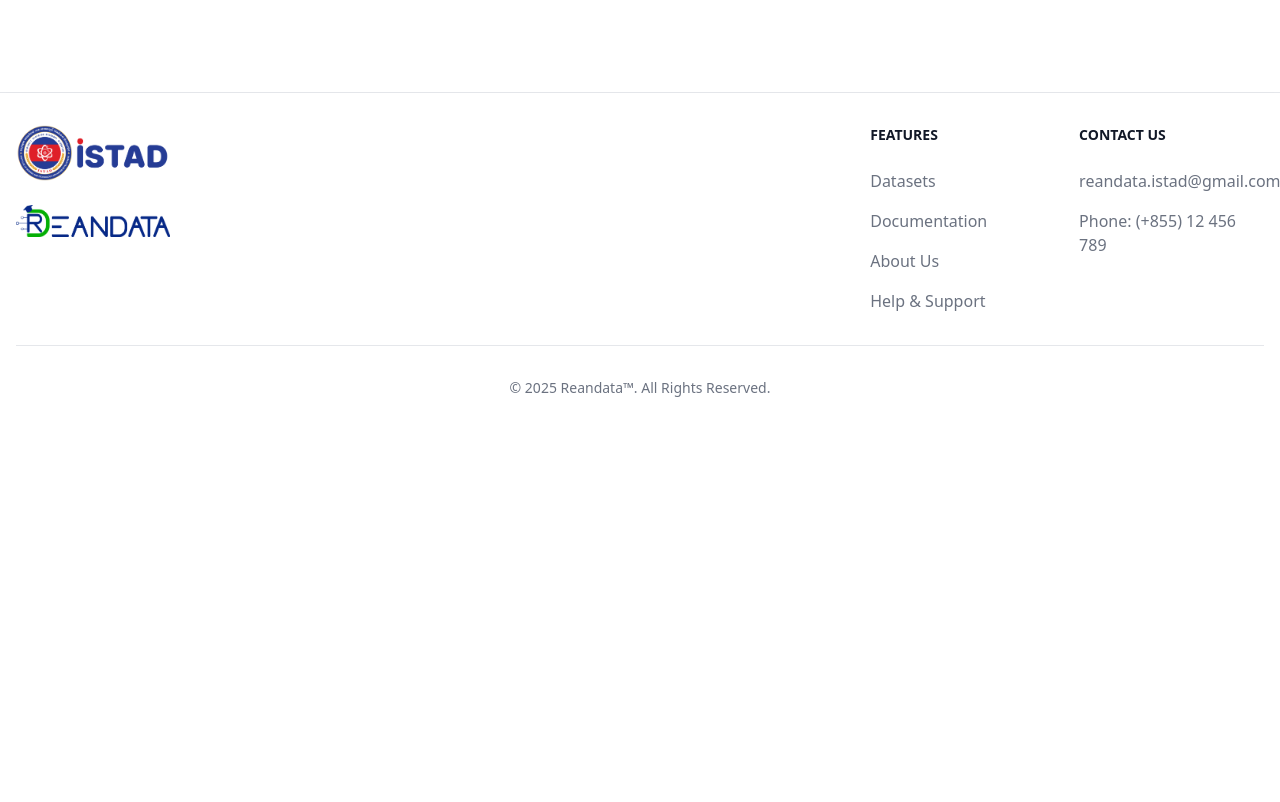
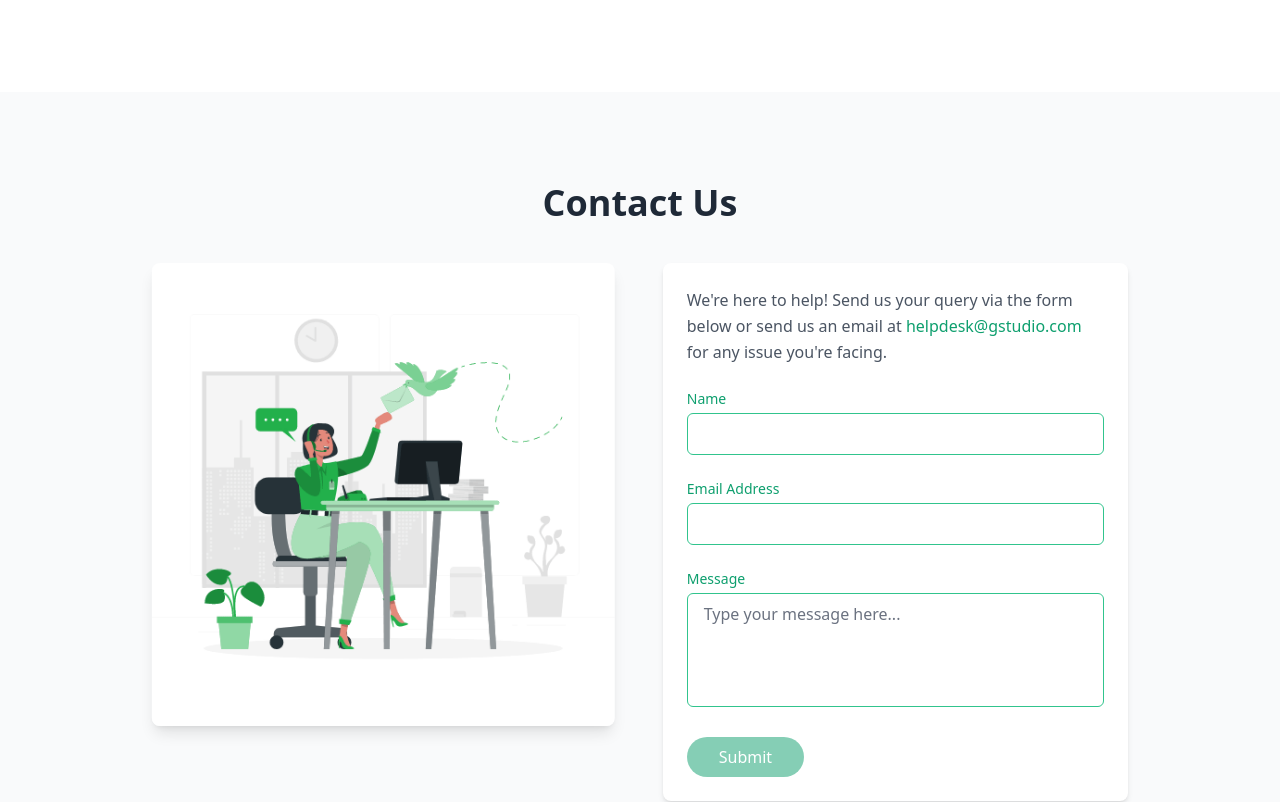
Before and after one commit to SokhengRan987/Final-Project-ReanData-G4-, a React (Vite) app: page / in a window 1280 px wide. Shown: the part 780-1582 px from the top of the page. Before the commit the page ends 1210 px from the top, so only its background shows below. Built offline with nearby package versions, Linux system fonts and the light colour scheme.

Commit message:
Update: added help and suport page

```diff
--- a/package.json
+++ b/package.json
@@ -11,6 +11,7 @@
   },
   "dependencies": {
     "flowbite-react": "^0.10.2",
+    "framer-motion": "^12.4.7",
     "lucide-react": "^0.476.0",
     "react": "^19.0.0",
     "react-dom": "^19.0.0",
--- a/src/App.jsx
+++ b/src/App.jsx
@@ -6,6 +6,7 @@ import About from "./pages/About";
 import Navbar from "./components/NavbarComponent";
 import Footer from "./components/Footer";
 import NavbarComponent from "./components/NavbarComponent";
+import HelpAndSupport from "./pages/HelpAndSupport";
 
 function App() {
   const [count, setCount] = useState(0);
@@ -34,6 +35,7 @@ function App() {
         <h1 className="text-5xl text-blue-400 text-center py-4 uppercase rounded-lg h-screen">
           Kjel tver nas
         </h1>
+        <HelpAndSupport/>
       </main>
       <Footer />
     </>
--- /dev/null
+++ b/src/pages/HelpAndSupport.jsx
@@ -0,0 +1,147 @@
+import React from "react";
+import { motion } from "framer-motion";
+import contactImage from "../assets/C.gif"; // Adjust path based on your structure
+
+function HelpAndSupport() {
+  const [formData, setFormData] = React.useState({
+    name: "",
+    email: "",
+    message: "",
+  });
+
+  function handleChange(e) {
+    const { name, value } = e.target;
+    setFormData((prevState) => ({
+      ...prevState,
+      [name]: value,
+    }));
+  }
+
+  function handleSubmit(e) {
+    e.preventDefault();
+    if (!/\S+@\S+\.\S+/.test(formData.email)) {
+      alert("Please enter a valid email.");
+      return;
+    }
+    console.log("Form submitted:", formData);
+    alert("Thank you for your message!");
+    setFormData({ name: "", email: "", message: "" });
+  }
+
+  return (
+    <div className="bg-gray-50 min-h-screen w-full flex items-center justify-center">
+      <motion.div
+        initial={{ opacity: 0, y: 50 }}
+        animate={{ opacity: 1, y: 0 }}
+        transition={{ duration: 0.6 }}
+        className="container mx-auto py-12 px-6 max-w-5xl"
+      >
+        <h1 className="text-4xl font-bold text-gray-800 text-center mb-10">
+          Contact Us
+        </h1>
+
+        <div className="flex flex-col md:flex-row items-start gap-12">
+          {/* Left side with illustration */}
+          <motion.div
+            initial={{ scale: 0.9, opacity: 0 }}
+            animate={{ scale: 1, opacity: 1 }}
+            transition={{ duration: 0.5, delay: 0.2 }}
+            className="w-full md:w-1/2 flex justify-center"
+          >
+            <img
+              src={contactImage}
+              alt="Support illustration"
+              className="transform scale-x-[-1] rounded-lg shadow-lg"
+            />
+          </motion.div>
+
+          {/* Right side with form */}
+          <motion.div
+            initial={{ opacity: 0, x: 50 }}
+            animate={{ opacity: 1, x: 0 }}
+            transition={{ duration: 0.5, delay: 0.3 }}
+            className="w-full md:w-1/2 bg-white p-6 rounded-lg shadow-md"
+          >
+            <p className="text-gray-600 leading-relaxed mb-6">
+              We're here to help! Send us your query via the form below or send
+              us an email at{" "}
+              <a
+                href="mailto:helpdesk@gstudio.com"
+                className="text-green-500 hover:underline"
+              >
+                helpdesk@gstudio.com
+              </a>{" "}
+              for any issue you're facing.
+            </p>
+
+            <form onSubmit={handleSubmit}>
+              <div className="mb-6">
+                <label className="block text-green-500 text-sm mb-1" htmlFor="name">
+                  Name
+                </label>
+                <input
+                  id="name"
+                  type="text"
+                  name="name"
+                  value={formData.name}
+                  onChange={handleChange}
+                  className="w-full py-2 px-4 border border-green-400 rounded-md focus:outline-none"
+                  required
+                />
+              </div>
+
+              <div className="mb-6">
+                <label className="block text-green-500 text-sm mb-1" htmlFor="email">
+                  Email Address
+                </label>
+                <input
+                  id="email"
+                  type="email"
+                  name="email"
+                  value={formData.email}
+                  onChange={handleChange}
+                  className="w-full py-2 px-4 border border-green-400 rounded-md focus:outline-none"
+                  required
+                />
+              </div>
+
+              <div className="mb-6">
+                <label className="block text-green-500 text-sm mb-1" htmlFor="message">
+                  Message
+                </label>
+                <textarea
+                  id="message"
+                  name="message"
+                  value={formData.message}
+                  onChange={handleChange}
+                  placeholder="Type your message here..."
+                  rows="4"
+                  className="w-full py-2 px-4 border border-green-400 rounded-md focus:outline-none resize-none"
+                  required
+                />
+              </div>
+
+              <div>
+                <motion.button
+                  whileHover={{ scale: 1.05 }}
+                  whileTap={{ scale: 0.95 }}
+                  type="submit"
+                  className={`bg-green-500 text-white font-medium py-2 px-8 rounded-full transition duration-300 ${
+                    !formData.name || !formData.email || !formData.message
+                      ? "opacity-50 cursor-not-allowed"
+                      : "hover:bg-green-600"
+                  }`}
+                  disabled={!formData.name || !formData.email || !formData.message}
+                >
+                  Submit
+                </motion.button>
+              </div>
+            </form>
+          </motion.div>
+        </div>
+      </motion.div>
+    </div>
+  );
+}
+
+export default HelpAndSupport;
```
Also changed, not shown: src/assets/C.gif (added), 1 other file (tests, documents, lock files or other folders).
